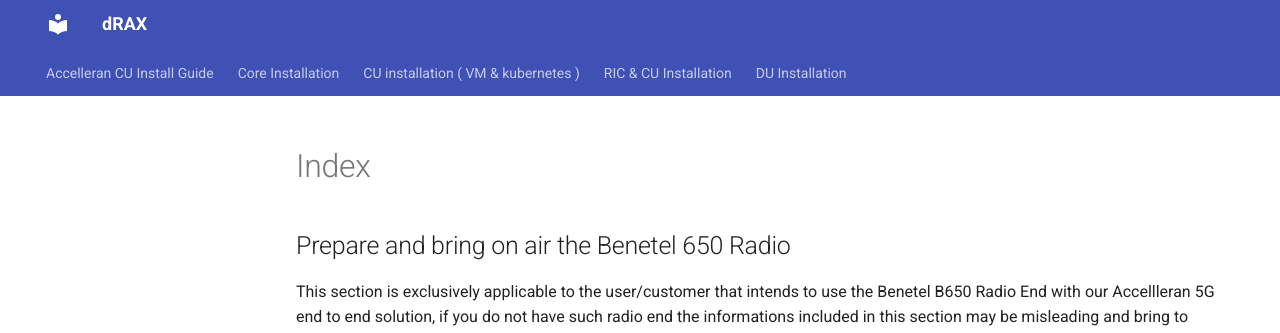
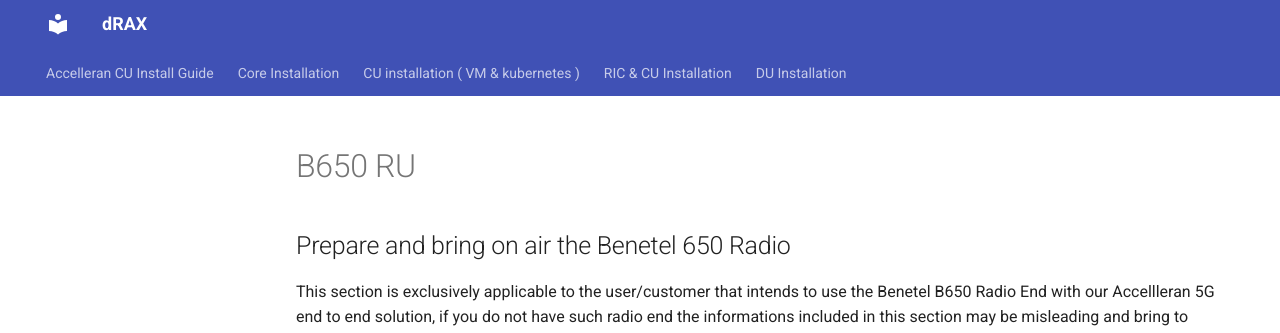
Before and after one commit to accelleran/drax-docs, an MkDocs documentation site: the page built from docs/op-guide/bring-Benetel-650-on-air/index.md, in a window 1280 px wide and 900 px high. Shown: the top 333 px of the window. Built offline with MkDocs 1.6.1 and Material for MkDocs 9.7.7, drawn with Linux system fonts in a browser that asks for light colours; the version menu is left out.

Commit message:
Update index.md
index fix

```diff
--- a/docs/op-guide/bring-Benetel-650-on-air/index.md
+++ b/docs/op-guide/bring-Benetel-650-on-air/index.md
@@ -1,3 +1,5 @@
+# B650 RU
+
 ## Prepare and bring on air the Benetel 650 Radio
 
 This section is exclusively applicable to the user/customer that intends to use the Benetel B650 Radio End with our Accellleran 5G end to end solution, if you do not have such radio end the informations included in this section may be misleading and bring to undefined error scenarios. Please contact Accelleran if your Radio End is not included in any section of this user guide
```
